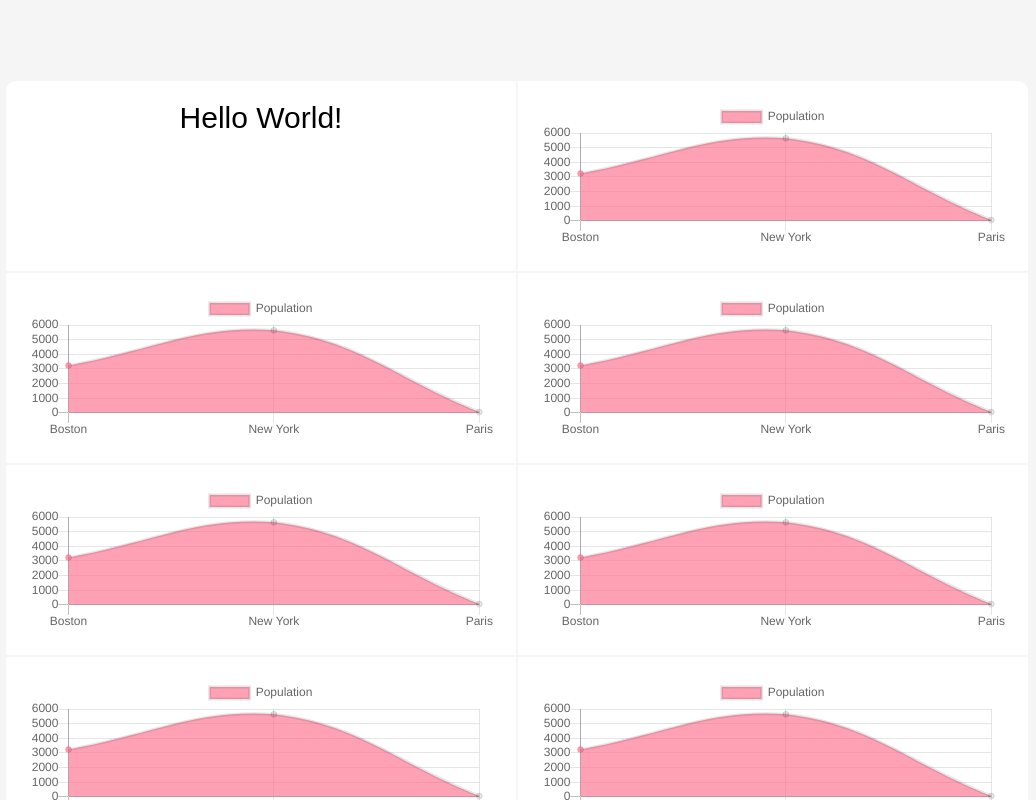
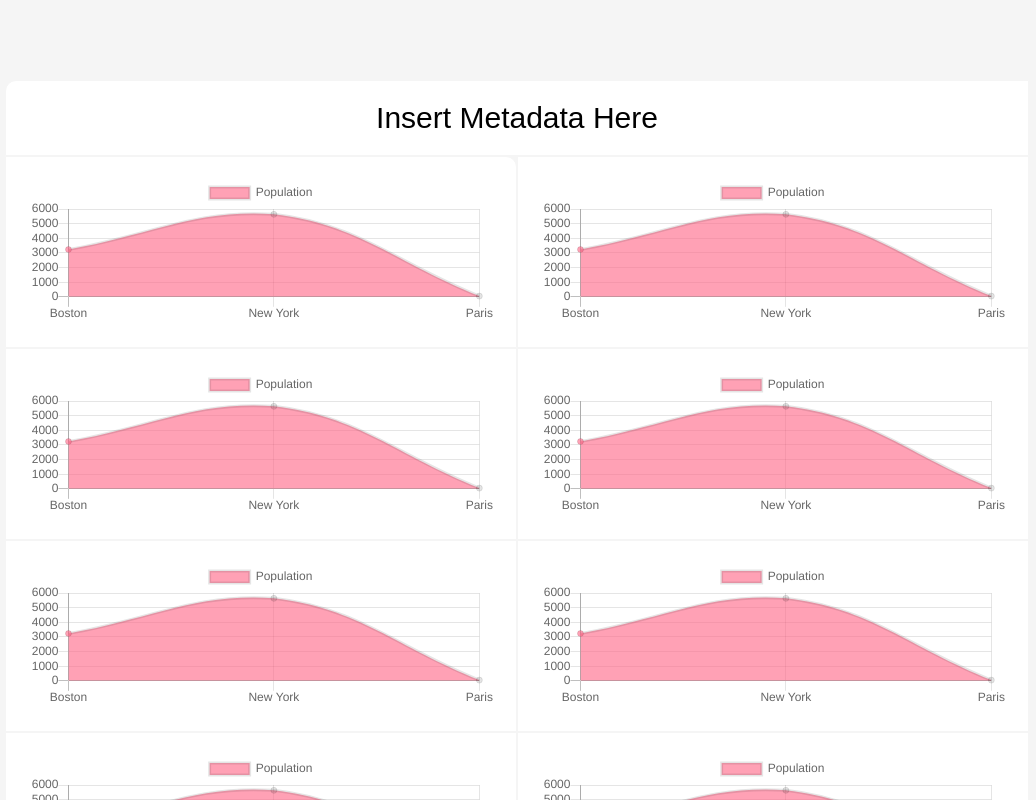
Before and after one commit to mtmiller0417/CISC475, a React (Create React App) app in the folder client/: page / in a window 1280 px wide. Shown: the top 800 px of the page, without its empty margins (123-1159 px from the left). Built offline with nearby package versions, Linux system fonts and the light colour scheme; the HTML template or start-up script is replaced by a standard one; a web font is replaced by a local one.

Commit message:
Further Changes

```diff
--- a/client/src/components/Metadata/Metadata.js
+++ b/client/src/components/Metadata/Metadata.js
@@ -1,7 +1,7 @@
 import React from 'react'
 //import {csv} from 'd3-fetch'
 //import GridItem from '../Grid/GridItem/GridItem';
-import styles from '../Grid/GridItem/GridItem.module.scss';
+import styles from './Metadata.module.scss';
 
 export default class Metadata extends React.Component{
     constructor(props){
@@ -23,8 +23,8 @@ export default class Metadata extends React.Component{
 
     render(){
         return(
-            <div className={styles.gridItem}>
-                Hello World!
+            <div className={styles.metadata}>
+                Insert Metadata Here
             </div>
         )
     }
--- a/client/src/components/Metadata/Metadata.module.scss
+++ b/client/src/components/Metadata/Metadata.module.scss
@@ -4,6 +4,7 @@
     font-size: 30px;
     text-align: center;
     border: 1px solid #f5f5f5;
+    grid-column: 1 / -1;
 }
 
 .metadata:hover {
```
